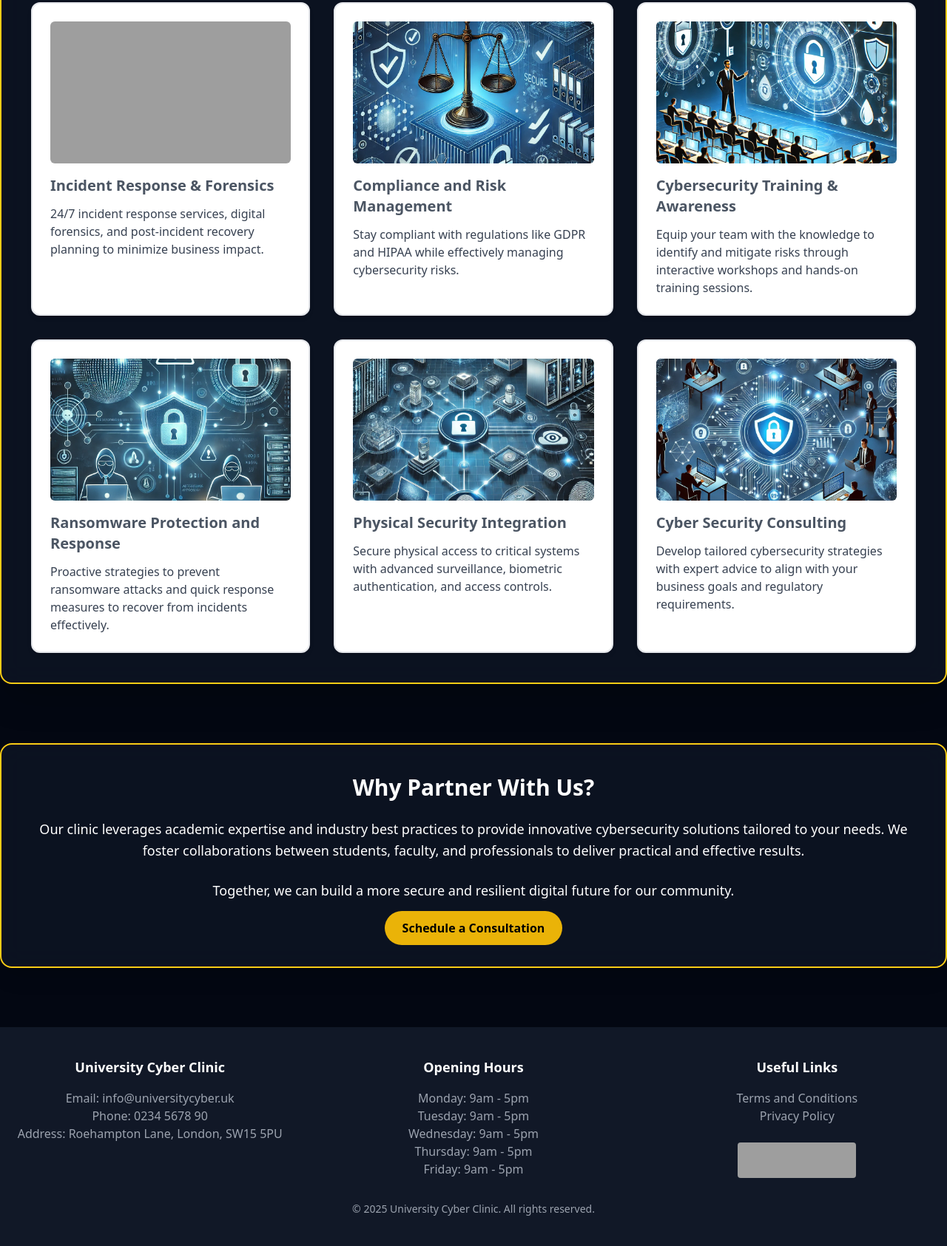
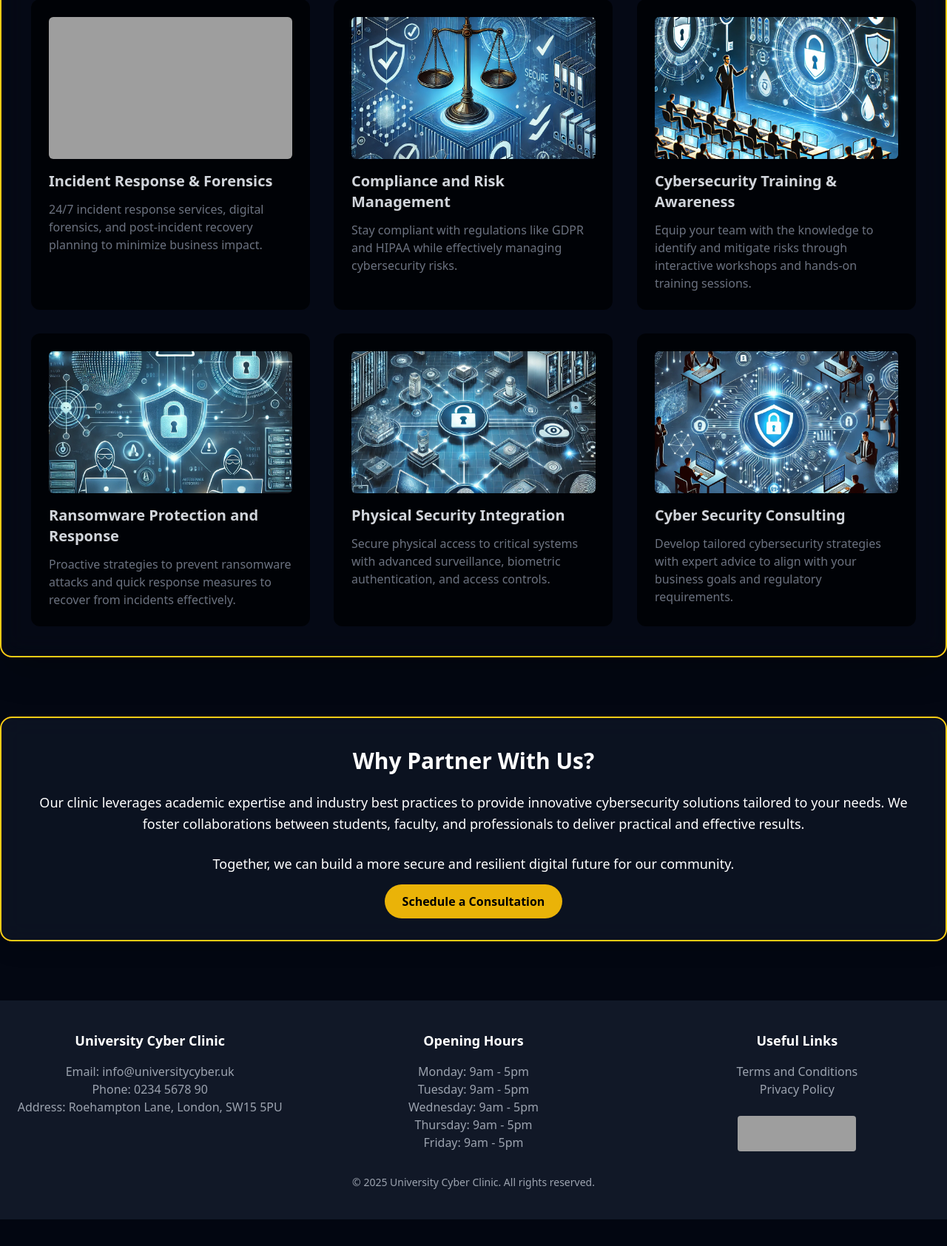
Before and after one commit to FabrizioMorales/Final-Project, a Django app: page / in a window 1280 px wide. Shown: the part 1467-3152 px from the top of the page at 74% size. After the commit the page ends 3116 px from the top, so only its background shows below. Run offline with Django 5.2, Linux system fonts and the light colour scheme; style sheets or scripts are compiled from the project's sources; some libraries are stand-ins or nearby versions; grey boxes are pictures that could not be loaded.

Commit message:
Update home.html

```diff
--- a/src/django-project/universitycyberclinic/home_app/templates/home.html
+++ b/src/django-project/universitycyberclinic/home_app/templates/home.html
@@ -1,5 +1,6 @@
 {% extends "base.html" %}
 {% load static %}
+
 {% block title %}
 <title>University Cyber Clinic - Home</title>
 <link href="https://fonts.googleapis.com/css2?family=Inter:wght@400;600;700&display=swap" rel="stylesheet">
@@ -7,69 +8,16 @@
 <link href="https://fonts.googleapis.com/css2?family=Share+Tech+Mono&display=swap" rel="stylesheet">
 <!-- AOS CSS -->
 <link href="https://unpkg.com/aos@2.3.1/dist/aos.css" rel="stylesheet">
+<!-- Custom CSS -->
+<link rel="stylesheet" href="{% static 'css/style.css' %}">
+{% endblock title %}
 
-<style>
-  .slide-text-outline {
-    font-family: 'Inter', sans-serif;
-    font-weight: 700;
-    color: white;
-    -webkit-text-stroke: 0.5px black;
-    text-shadow:
-      0 0 5px rgba(0, 0, 0, 0.6),
-      1px 1px 3px rgba(0, 0, 0, 0.6);
-  }
 
-  .matrix-text {
-    font-family: 'Share Tech Mono', monospace;
-    color: #4fc3f7;
-    font-size: clamp(1.5rem, 7vw, 4rem);
-    font-weight: 800;
-    white-space: nowrap;
-    overflow: hidden;
-    text-overflow: ellipsis;
-    text-align: center;
-    max-width: 100%;
-    text-shadow: 0 0 10px #4fc3f7, 0 0 20px #4fc3f7, 0 0 30px #4fc3f7;
-    z-index: 2;
-    position: relative;
 
-     /* new text shadow */
-  text-shadow: 0 0 10px #4fc3f7, 0 0 20px #4fc3f7, 0 2px 8px rgba(0, 0, 0, 0.75);
-  }
-
-  .matrix-text::before {
-    content: attr(data-text);
-    position: absolute;
-    top: 0;
-    left: 0;
-    width: 100%;
-    height: 100%;
-    animation: glitch 2s infinite;
-    clip-path: polygon(0 0, 100% 0, 100% 45%, 0 45%);
-    transform: translate(-2px, -2px);
-    color: #4fc3f7;
-    text-shadow: 0 0 5px #4fc3f7, 0 0 15px #4fc3f7;
-  }
-
-  @keyframes glitch {
-    0%, 100% {
-      clip-path: polygon(0 0, 100% 0, 100% 45%, 0 45%);
-      transform: translate(0);
-    }
-    33% {
-      clip-path: polygon(0 0, 100% 0, 100% 15%, 0 15%);
-      transform: translate(-5px, -5px);
-    }
-    66% {
-      clip-path: polygon(0 85%, 100% 85%, 100% 100%, 0 100%);
-      transform: translate(5px, 5px);
-    }
-  }
-</style>
-{% endblock title %}
 
 {% block content %}
 
+<main>
 <!-- Hero Section -->
 <section class="relative w-full h-screen overflow-hidden">
 
@@ -133,80 +81,81 @@
 <section class="mb-16">
   <!-- What We Offer Title -->
   <div class="flex justify-center mb-12" data-aos="fade-down">
-    <div class="px-6 py-3 border-2 border-yellow-400 rounded-full text-white text-2xl md:text-3xl font-bold bg-gray-900 bg-opacity-90 backdrop-blur">
+    <div class="px-6 py-3 border-2 border-yellow-400 rounded-full text-white text-2xl md:text-3xl font-bold bg-gray-900 bg-opacity-70 backdrop-blur">
       What We Offer
     </div>
   </div>
 
   <!-- Service Cards Box -->
-  <div class="bg-gray-900 bg-opacity-70 backdrop-blur-lg border-2 border-yellow-400 rounded-2xl shadow-2xl p-10">
+  <div class="bg-gray-900 bg-opacity-20 backdrop-blur-lg border-2 border-yellow-400 rounded-2xl shadow-2xl p-10">
     <div class="grid grid-cols-1 sm:grid-cols-2 lg:grid-cols-3 gap-8">
-<div class="bg-white p-6 rounded-xl shadow-md hover:shadow-2xl transform hover:scale-105 transition duration-300" data-aos="fade-up">
-  <img src="{% static 'images/Networking.png' %}" alt="Network Security" class="rounded-md mb-4 w-full h-48 object-cover">
-  <h4 class="text-xl font-bold text-gray-600 mb-3">Network Security Assessment</h4>
-  <p class="text-gray-700">
-    Ensure your network is secure with comprehensive vulnerability assessments, penetration testing, and advanced monitoring solutions.
-  </p>
-</div>
-
+      <!-- Card 1 -->
+      <div class="bg-black bg-opacity-70 p-6 rounded-xl hover:shadow-2xl transform hover:scale-105 transition duration-300 hover:border-4 hover:border-yellow-400" data-aos="fade-up">
+        <img src="{% static 'images/Networking.png' %}" alt="Network Security" class="rounded-md mb-4 w-full h-48 object-cover">
+        <h4 class="text-xl font-bold text-gray-300 mb-3">Network Security Assessment</h4>
+        <p class="text-gray-400">
+          Ensure your network is secure with comprehensive vulnerability assessments, penetration testing, and advanced monitoring solutions.
+        </p>
+      </div>
 
       <!-- Card 2 -->
-      <div class="bg-white p-6 border-2 border-white-400 rounded-xl shadow-md hover:shadow-xl transition-transform duration-300" data-aos="fade-up" data-aos-delay="100">
+      <div class="bg-black bg-opacity-70 p-6 rounded-xl hover:shadow-2xl transform hover:scale-105 transition duration-300 hover:border-4 hover:border-yellow-400" data-aos="fade-up" data-aos-delay="100">
         <img src="{% static 'images/cloudesecurity.png' %}" alt="Cloud Security" class="rounded-md mb-4 w-full h-48 object-cover">
-        <h4 class="text-xl font-bold text-gray-600 mb-3">Cloud Security</h4>
-        <p class="text-gray-700">Protect your cloud infrastructure with robust security protocols, identity management, and secure configurations.</p>
+        <h4 class="text-xl font-bold text-gray-300 mb-3">Cloud Security</h4>
+        <p class="text-gray-500">Protect your cloud infrastructure with robust security protocols, identity management, and secure configurations.</p>
       </div>
 
       <!-- Card 3 -->
-      <div class="bg-white p-6 border-2 border-white-400 rounded-xl shadow-md hover:shadow-xl transition-transform duration-300" data-aos="fade-up" data-aos-delay="200">
+      <div class="bg-black bg-opacity-70 p-6 rounded-xl hover:shadow-2xl transform hover:scale-105 transition duration-300 hover:border-4 hover:border-yellow-400" data-aos="fade-up" data-aos-delay="200">
         <img src="{% static 'images/storage.png' %}" alt="Data Protection" class="rounded-md mb-4 w-full h-48 object-cover">
-        <h4 class="text-xl font-bold text-gray-600 mb-3">Data Protection and Recovery</h4>
-        <p class="text-gray-700">Safeguard sensitive data with encryption, backup solutions, and recovery strategies to ensure minimal downtime and maximum resilience.</p>
+        <h4 class="text-xl font-bold text-gray-300 mb-3">Data Protection and Recovery</h4>
+        <p class="text-gray-500">Safeguard sensitive data with encryption, backup solutions, and recovery strategies to ensure minimal downtime and maximum resilience.</p>
       </div>
 
       <!-- Card 4 -->
-      <div class="bg-white p-6 border-2 border-white-400 rounded-xl shadow-md hover:shadow-xl transition-transform duration-300" data-aos="fade-up">
+      <div class="bg-black bg-opacity-70 p-6 rounded-xl hover:shadow-2xl transform hover:scale-105 transition duration-300 hover:border-4 hover:border-yellow-400" data-aos="fade-up">
         <img src="{% static 'images/Incidentrespons.png' %}" alt="Incident Response" class="rounded-md mb-4 w-full h-48 object-cover">
-        <h4 class="text-xl font-bold text-gray-600 mb-3">Incident Response & Forensics</h4>
-        <p class="text-gray-700">24/7 incident response services, digital forensics, and post-incident recovery planning to minimize business impact.</p>
+        <h4 class="text-xl font-bold text-gray-300 mb-3">Incident Response & Forensics</h4>
+        <p class="text-gray-500">24/7 incident response services, digital forensics, and post-incident recovery planning to minimize business impact.</p>
       </div>
 
       <!-- Card 5 -->
-      <div class="bg-white p-6 border-2 border-white-400 rounded-xl shadow-md hover:shadow-xl transition-transform duration-300" data-aos="fade-up" data-aos-delay="100">
+      <div class="bg-black bg-opacity-70 p-6 rounded-xl hover:shadow-2xl transform hover:scale-105 transition duration-300 hover:border-4 hover:border-yellow-400" data-aos="fade-up" data-aos-delay="100">
         <img src="{% static 'images/complience.png' %}" alt="Compliance" class="rounded-md mb-4 w-full h-48 object-cover">
-        <h4 class="text-xl font-bold text-gray-600 mb-3">Compliance and Risk Management</h4>
-        <p class="text-gray-700">Stay compliant with regulations like GDPR and HIPAA while effectively managing cybersecurity risks.</p>
+        <h4 class="text-xl font-bold text-gray-300 mb-3">Compliance and Risk Management</h4>
+        <p class="text-gray-500">Stay compliant with regulations like GDPR and HIPAA while effectively managing cybersecurity risks.</p>
       </div>
 
       <!-- Card 6 -->
-      <div class="bg-white p-6 border-2 border-white-400 rounded-xl shadow-md hover:shadow-xl transition-transform duration-300" data-aos="fade-up" data-aos-delay="200">
+      <div class="bg-black bg-opacity-70 p-6 rounded-xl hover:shadow-2xl transform hover:scale-105 transition duration-300 hover:border-4 hover:border-yellow-400" data-aos="fade-up" data-aos-delay="200">
         <img src="{% static 'images/trainning.png' %}" alt="Training" class="rounded-md mb-4 w-full h-48 object-cover">
-        <h4 class="text-xl font-bold text-gray-600 mb-3">Cybersecurity Training & Awareness</h4>
-        <p class="text-gray-700">Equip your team with the knowledge to identify and mitigate risks through interactive workshops and hands-on training sessions.</p>
+        <h4 class="text-xl font-bold text-gray-300 mb-3">Cybersecurity Training & Awareness</h4>
+        <p class="text-gray-500">Equip your team with the knowledge to identify and mitigate risks through interactive workshops and hands-on training sessions.</p>
       </div>
 
       <!-- Card 7 -->
-      <div class="bg-white p-6 border-2 border-white-400 rounded-xl shadow-md hover:shadow-xl transition-transform duration-300" data-aos="fade-up">
+      <div class="bg-black bg-opacity-70 p-6 rounded-xl hover:shadow-2xl transform hover:scale-105 transition duration-300 hover:border-4 hover:border-yellow-400" data-aos="fade-up">
         <img src="{% static 'images/ransomware.png' %}" alt="Ransomware" class="rounded-md mb-4 w-full h-48 object-cover">
-        <h4 class="text-xl font-bold text-gray-600 mb-3">Ransomware Protection and Response</h4>
-        <p class="text-gray-700">Proactive strategies to prevent ransomware attacks and quick response measures to recover from incidents effectively.</p>
+        <h4 class="text-xl font-bold text-gray-300 mb-3">Ransomware Protection and Response</h4>
+        <p class="text-gray-500">Proactive strategies to prevent ransomware attacks and quick response measures to recover from incidents effectively.</p>
       </div>
 
       <!-- Card 8 -->
-      <div class="bg-white p-6 border-2 border-white-400 rounded-xl shadow-md hover:shadow-xl transition-transform duration-300" data-aos="fade-up" data-aos-delay="100">
+      <div class="bg-black bg-opacity-70 p-6 rounded-xl hover:shadow-2xl transform hover:scale-105 transition duration-300 hover:border-4 hover:border-yellow-400" data-aos="fade-up" data-aos-delay="100">
         <img src="{% static 'images/physicalsecurity.png' %}" alt="Physical Security" class="rounded-md mb-4 w-full h-48 object-cover">
-        <h4 class="text-xl font-bold text-gray-600 mb-3">Physical Security Integration</h4>
-        <p class="text-gray-700">Secure physical access to critical systems with advanced surveillance, biometric authentication, and access controls.</p>
+        <h4 class="text-xl font-bold text-gray-300 mb-3">Physical Security Integration</h4>
+        <p class="text-gray-500">Secure physical access to critical systems with advanced surveillance, biometric authentication, and access controls.</p>
       </div>
 
       <!-- Card 9 -->
-      <div class="bg-white p-6 border-2 border-white-400 rounded-xl shadow-md hover:shadow-xl transition-transform duration-300" data-aos="fade-up" data-aos-delay="200">
+      <div class="bg-black bg-opacity-70 p-6 rounded-xl hover:shadow-2xl transform hover:scale-105 transition duration-300 hover:border-4 hover:border-yellow-400" data-aos="fade-up" data-aos-delay="200">
         <img src="{% static 'images/consulting.png' %}" alt="Consulting" class="rounded-md mb-4 w-full h-48 object-cover">
-        <h4 class="text-xl font-bold text-gray-600 mb-3">Cyber Security Consulting</h4>
-        <p class="text-gray-700">Develop tailored cybersecurity strategies with expert advice to align with your business goals and regulatory requirements.</p>
+        <h4 class="text-xl font-bold text-gray-300 mb-3">Cyber Security Consulting</h4>
+        <p class="text-gray-500">Develop tailored cybersecurity strategies with expert advice to align with your business goals and regulatory requirements.</p>
       </div>
 
     </div>
+  </div>
   </div>
 </section>
 
```
